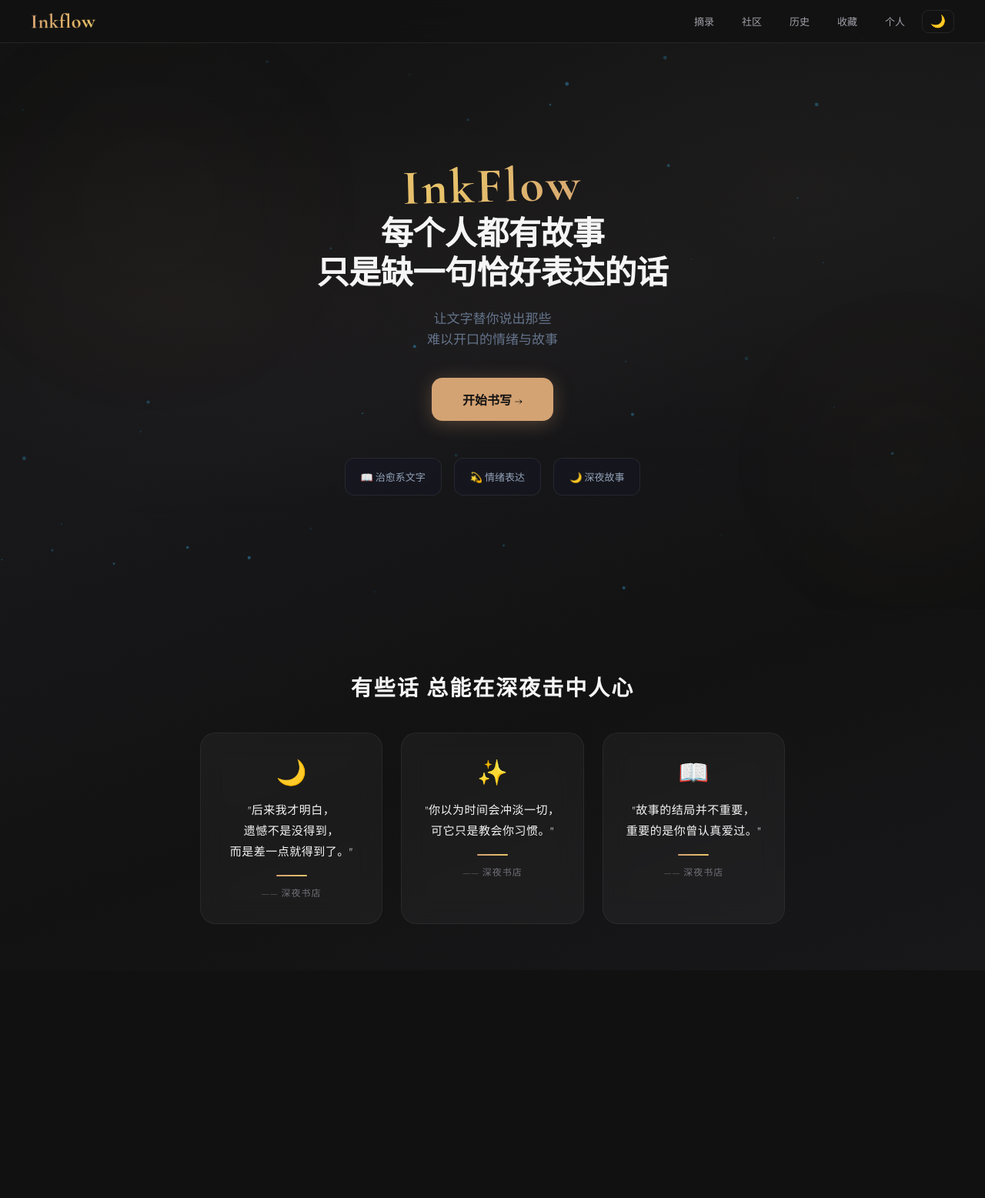
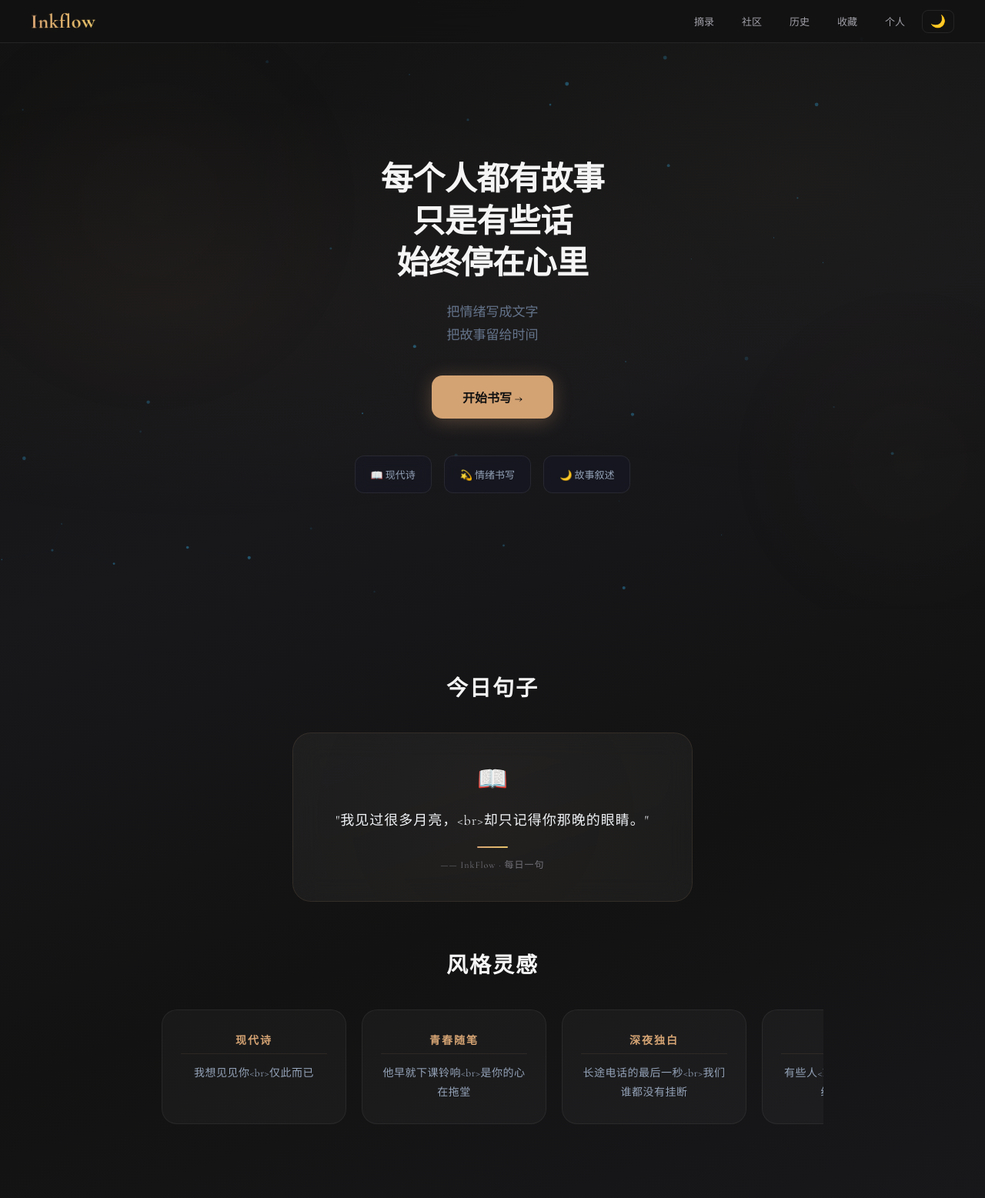
Before and after one commit to YL-DY/ai-copywriter, a Flask app: page / in a window 1280 px wide. Shown: the whole page at 77% size. Before the commit the page ends 1201 px from the top, so only its background shows below. Run offline with Flask 3, Linux system fonts and the light colour scheme; the visitor is signed in with stand-in values (Sample User, id 1); some libraries are stand-ins or nearby versions.

Commit message:
feat: InkFlow 品牌升级 - 文学表达产品改造

```diff
--- a/app.py
+++ b/app.py
@@ -4,6 +4,7 @@ from flask_login import LoginManager, login_required, current_user
 import requests
 import hashlib
 import os
+import random
 from datetime import date, timedelta, datetime as _datetime
 import zipfile
 import io
@@ -155,6 +156,23 @@ STYLE_LABELS_V2 = {
     "late_night": "深夜情绪",
     "short_sentence": "短句摘抄",
 }
+
+# ========== 今日句子随机句库 ==========
+TODAY_SENTENCES = [
+    "春天会周而复始，\n而我只想与你的眼睛重逢。",
+    "后来我才明白，\n遗憾不是没得到，\n而是差一点就得到了。",
+    "我见过很多月亮，\n却只记得你那晚的眼睛。",
+    "有些告别没有声音，\n却在心里下了一场很久的雨。",
+    "故事结束后，\n我依然会路过那条街。",
+]
+
+# ========== 风格灵感展示数据 ==========
+STYLE_SAMPLES = [
+    {"id": "modern_poetry", "name": "现代诗", "sample": "我想见见你\n仅此而已"},
+    {"id": "youth_campus", "name": "青春随笔", "sample": "他早就下课铃响\n是你的心在拖堂"},
+    {"id": "late_night", "name": "深夜独白", "sample": "长途电话的最后一秒\n我们谁都没有挂断"},
+    {"id": "short_sentence", "name": "短句", "sample": "有些人\n光是遇见\n就已经是上上签了"},
+]
 
 # 旧风格名 → 新风格名映射（用于历史数据兼容显示）
 STYLE_NAME_MAP = {
@@ -877,10 +895,14 @@ def inject_globals():
         daily_remaining = max(0, 10 - daily_used)
         return dict(daily_remaining=daily_remaining,
                     emotion_cards=EMOTION_CARDS,
-                    style_labels=STYLE_LABELS_V2)
+                    style_labels=STYLE_LABELS_V2,
+                    random_sentence=random.choice(TODAY_SENTENCES),
+                    style_samples=STYLE_SAMPLES)
     return dict(daily_remaining=10,
                 emotion_cards=EMOTION_CARDS,
-                style_labels=STYLE_LABELS_V2)
+                style_labels=STYLE_LABELS_V2,
+                random_sentence=random.choice(TODAY_SENTENCES),
+                style_samples=STYLE_SAMPLES)
 
 
 import re as _re
--- a/templates/base.html
+++ b/templates/base.html
@@ -612,19 +652,31 @@
             .result-header { flex-direction: column; gap: 8px; align-items: flex-start; }
             h1 { font-size: 20px; }
             .stat-grid { grid-template-columns: repeat(3, 1fr); gap: 8px; }
+            /* 移动端 splash 阶段二文案缩小 */
+            .splash-phase2-text { font-size: 22px; }
         }
         </style>
     {% block extra_head %}{% endblock %}
 </head>
 <body>
-    <!-- Splash 品牌开场 -->
+    <!-- Splash 品牌开场（两阶段） -->
     <div id="splashScreen">
         <div class="splash-glow"></div>
         <div class="splash-stars" id="splashStars"></div>
-        <div class="splash-content">
+        <!-- 阶段一：InkFlow / 灵笔 -->
+        <div class="splash-content splash-phase1" id="splashPhase1">
             <div class="splash-brand">InkFlow</div>
             <span class="splash-sub">灵 笔</span>
             <div class="splash-line"></div>
+        </div>
+        <!-- 阶段二：每个人都有故事 -->
+        <div class="splash-phase2" id="splashPhase2">
+            <div class="splash-phase2-text">
+                <span class="line">每个人都有故事</span>
+                <span class="line">只是缺一句</span>
+                <span class="line">恰好表达的话</span>
+            </div>
+            <div class="splash-phase2-divider"></div>
         </div>
     </div>
 
@@ -706,6 +758,9 @@
                 // 立即写入标记
                 sessionStorage.setItem(KEY, '1');
                 document.body.classList.add('splash-active');
+
+                var phase1 = document.getElementById('splashPhase1');
+                var phase2 = document.getElementById('splashPhase2');
 
                 // 生成星点
                 var container = document.getElementById('splashStars');
@@ -720,7 +775,14 @@
                     container.appendChild(dot);
                 }
 
-                // 2.4s 后淡出 splash，显示内容
+                // 阶段一：InkFlow 显示约 2s
+                // 2s 后淡出阶段一，显示"每个人都有故事"
+                setTimeout(function() {
+                    if (phase1) phase1.classList.add('hide');
+                    if (phase2) phase2.classList.add('show');
+                }, 2000);
+
+                // 阶段二保持约 3.5s 后整体淡出
                 setTimeout(function() {
                     splash.classList.add('hide');
                     document.body.classList.remove('splash-active');
@@ -728,7 +790,7 @@
                     setTimeout(function() {
                         splash.style.display = 'none';
                     }, 1000);
-                }, 2400);
+                }, 5500);
     })();
 
     // 移动端：键盘弹出时隐藏底部导航
--- a/templates/home.html
+++ b/templates/home.html
@@ -52,43 +52,35 @@
     z-index: 1;
 }
 
-/* ——— 品牌字 InkFlow —— 持续呼吸光泽 ——— */
-.hero-brand-word {
-    display: inline-block;
-    font-family: "Cormorant Garamond", "Playfair Display", serif;
-    font-size: 64px;
-    font-weight: 700;
-    letter-spacing: 3px;
-    transform: rotate(-1.5deg);
-    background: linear-gradient(90deg, #D4A373, #E9C46A, #D4A373);
-    background-size: 200% 200%;
-    -webkit-background-clip: text;
-    -webkit-text-fill-color: transparent;
-    background-clip: text;
-    animation: brandShimmer 4s ease-in-out infinite;
-}
-@keyframes brandShimmer {
-    0%, 100% { background-position: 0% 50%; }
-    50% { background-position: 100% 50%; }
-}
-
-/* ——— 中文主标题 ——— */
+/* ——— 中文主标题（逐行出现） ——— */
 .hero-title {
     font-size: 42px;
     font-weight: 700;
-    line-height: 1.2;
+    line-height: 1.3;
     letter-spacing: -0.5px;
     margin-bottom: 20px;
 }
-.hero-title-line { display: block; }
-
-/* ——— 副标题 ——— */
+.hero-title-line {
+    display: block;
+    opacity: 0;
+    transform: translateY(16px);
+    animation: heroLineIn 0.8s cubic-bezier(0.16, 1, 0.3, 1) forwards;
+}
+@keyframes heroLineIn {
+    from { opacity: 0; transform: translateY(16px); }
+    to { opacity: 1; transform: translateY(0); }
+}
+
+/* ——— 副标题（逐行出现） ——— */
 .hero-subtitle {
     font-size: 17px;
     color: #64748b;
-    line-height: 1.6;
+    line-height: 1.8;
     margin-bottom: 36px;
     font-weight: 400;
+    opacity: 0;
+    transform: translateY(16px);
+    animation: heroLineIn 0.8s cubic-bezier(0.16, 1, 0.3, 1) 1.0s forwards;
 }
 
 /* ——— CTA 按钮 ——— */
@@ -721,10 +713,134 @@
     color: var(--text-subtle);
     letter-spacing: 1px;
 }
+
+/* ——— 今日句子 · 单卡片居中 ——— */
+.emotion-card-single {
+    max-width: 520px;
+    min-width: 280px;
+    padding: 40px 32px;
+    background: rgba(255, 255, 255, 0.04);
+    backdrop-filter: blur(16px);
+    -webkit-backdrop-filter: blur(16px);
+    border: 1px solid rgba(212, 163, 115, 0.12);
+    border-radius: 24px;
+    text-align: center;
+    transition: all 0.4s cubic-bezier(0.16, 1, 0.3, 1);
+    cursor: default;
+    position: relative;
+    overflow: hidden;
+}
+.emotion-card-single::before {
+    content: '';
+    position: absolute;
+    top: -50%;
+    left: -50%;
+    width: 200%;
+    height: 200%;
+    background: radial-gradient(circle at center, rgba(212, 163, 115, 0.03) 0%, transparent 60%);
+    pointer-events: none;
+}
+.emotion-card-single:hover {
+    transform: translateY(-4px);
+    background: rgba(255, 255, 255, 0.07);
+    border-color: rgba(212, 163, 115, 0.25);
+    box-shadow: 0 16px 48px rgba(0, 0, 0, 0.3);
+}
+.emotion-card-single .emotion-card-text {
+    font-size: 18px;
+    line-height: 2;
+    color: #f1f5f9;
+    font-weight: 400;
+    letter-spacing: 1px;
+    font-family: "Noto Serif SC", "Cormorant Garamond", serif;
+    white-space: pre-line;
+}
+
+/* ===== 风格灵感 · 横向滚动展示区 ===== */
+.style-showcase {
+    max-width: 900px;
+    margin: 0 auto 80px;
+    padding: 0 20px;
+}
+.style-showcase-title {
+    font-family: "Cormorant Garamond", "Noto Serif SC", serif;
+    font-size: 28px;
+    font-weight: 600;
+    color: var(--text-primary);
+    margin-bottom: 32px;
+    text-align: center;
+    letter-spacing: 2px;
+}
+.style-showcase-scroll {
+    display: flex;
+    gap: 20px;
+    overflow-x: auto;
+    scroll-snap-type: x mandatory;
+    -webkit-overflow-scrolling: touch;
+    padding: 8px 4px 16px;
+    scrollbar-width: thin;
+    scrollbar-color: rgba(212, 163, 115, 0.2) transparent;
+}
+.style-showcase-scroll::-webkit-scrollbar {
+    height: 4px;
+}
+.style-showcase-scroll::-webkit-scrollbar-track {
+    background: transparent;
+}
+.style-showcase-scroll::-webkit-scrollbar-thumb {
+    background: rgba(212, 163, 115, 0.2);
+    border-radius: 4px;
+}
+.style-showcase-card {
+    flex: 0 0 240px;
+    scroll-snap-align: start;
+    background: rgba(255, 255, 255, 0.03);
+    border: 1px solid rgba(255, 255, 255, 0.06);
+    border-radius: 20px;
+    padding: 28px 24px;
+    text-align: center;
+    transition: all 0.3s cubic-bezier(0.16, 1, 0.3, 1);
+    cursor: default;
+    display: flex;
+    flex-direction: column;
+    align-items: center;
+    gap: 12px;
+}
+.style-showcase-card:hover {
+    transform: translateY(-4px);
+    background: rgba(255, 255, 255, 0.06);
+    border-color: rgba(212, 163, 115, 0.15);
+    box-shadow: 0 8px 32px rgba(0, 0, 0, 0.25);
+}
+.style-showcase-name {
+    font-size: 14px;
+    font-weight: 600;
+    color: #D4A373;
+    letter-spacing: 2px;
+    padding-bottom: 8px;
+    border-bottom: 1px solid rgba(212, 163, 115, 0.1);
+    width: 100%;
+}
+.style-showcase-sample {
+    font-size: 14px;
+    line-height: 1.8;
+    color: #94a3b8;
+    font-family: "Noto Serif SC", "Cormorant Garamond", serif;
+    white-space: pre-line;
+    letter-spacing: 0.5px;
+}
+
 @media (max-width: 600px) {
     .emotion-section { margin: 40px auto; }
     .emotion-title { font-size: 22px; }
     .emotion-card { min-width: 100%; max-width: 100%; padding: 24px 20px; }
+    .emotion-card-single { padding: 32px 24px; }
+    .emotion-card-single .emotion-card-text { font-size: 16px; }
+    .style-showcase { margin: 0 auto 50px; }
+    .style-showcase-title { font-size: 22px; margin-bottom: 24px; }
+    .style-showcase-scroll { gap: 14px; padding: 4px 0 12px; }
+    .style-showcase-card { flex: 0 0 200px; padding: 22px 18px; }
+    .style-showcase-sample { font-size: 13px; }
 }
 
 /* ===== 情绪卡片结果页 ===== */
@@ -896,56 +1012,56 @@
 <div id="heroPage" class="hero">
     <div class="hero-inner">
         <div class="hero-title">
-            <span class="hero-brand-word">InkFlow</span>
-            <span class="hero-title-line">每个人都有故事</span>
-            <span class="hero-title-line">只是缺一句恰好表达的话</span>
+            <span class="hero-title-line" style="animation-delay:0s;">每个人都有故事</span>
+            <span class="hero-title-line" style="animation-delay:0.5s;">只是有些话<br>始终停在心里</span>
         </div>
         <div class="hero-subtitle">
-            让文字替你说出那些<br>难以开口的情绪与故事
+            把情绪写成文字<br>把故事留给时间
         </div>
-        <a href="#" class="hero-cta" id="ctaBtn">
+        <a href="#" class="hero-cta" id="ctaBtn" style="opacity:0;transform:translateY(16px);animation:heroLineIn 0.8s cubic-bezier(0.16,1,0.3,1) 1.5s forwards;">
             开始书写 →
         </a>
         <div class="hero-features">
-            <div class="hero-feature">📖 治愈系文字</div>
-            <div class="hero-feature">💫 情绪表达</div>
-            <div class="hero-feature">🌙 深夜故事</div>
+            <div class="hero-feature">📖 现代诗</div>
+            <div class="hero-feature">💫 情绪书写</div>
+            <div class="hero-feature">🌙 故事叙述</div>
         </div>
     </div>
 </div>
 
-<!-- ===== 情绪展示区 ===== -->
+<!-- ===== 今日句子（随机展示） ===== -->
 <div class="emotion-section" id="emotionSection">
-    <h2 class="emotion-title">有些话 总能在深夜击中人心</h2>
+    <h2 class="emotion-title">今日句子</h2>
     <div class="emotion-cards">
-        <div class="emotion-card">
-            <div class="emotion-card-icon">🌙</div>
-            <div class="emotion-card-text">"后来我才明白，<br>遗憾不是没得到，<br>而是差一点就得到了。"</div>
+        <div class="emotion-card emotion-card-single">
+            <div class="emotion-card-icon">📖</div>
+            <div class="emotion-card-text">"{{ random_sentence|replace('\n', '<br>') }}"</div>
             <div class="emotion-card-divider"></div>
-            <div class="emotion-card-author">—— 深夜书店</div>
-        </div>
-        <div class="emotion-card">
-            <div class="emotion-card-icon">✨</div>
-            <div class="emotion-card-text">"你以为时间会冲淡一切，<br>可它只是教会你习惯。"</div>
-            <div class="emotion-card-divider"></div>
-            <div class="emotion-card-author">—— 深夜书店</div>
-        </div>
-        <div class="emotion-card">
-            <div class="emotion-card-icon">📖</div>
-            <div class="emotion-card-text">"故事的结局并不重要，<br>重要的是你曾认真爱过。"</div>
-            <div class="emotion-card-divider"></div>
-            <div class="emotion-card-author">—— 深夜书店</div>
+            <div class="emotion-card-author">—— InkFlow · 每日一句</div>
         </div>
     </div>
 </div>
 
+<!-- ===== 风格灵感展示区 ===== -->
+<div class="style-showcase" id="styleShowcase">
+    <h2 class="style-showcase-title">风格灵感</h2>
+    <div class="style-showcase-scroll">
+        {% for s in style_samples %}
+        <div class="style-showcase-card">
+            <div class="style-showcase-name">{{ s.name }}</div>
+            <div class="style-showcase-sample">{{ s.sample|replace('\n', '<br>') }}</div>
+        </div>
+        {% endfor %}
+    </div>
+</div>
+
 <div id="generatePage">
 <div class="container">
     <div class="card">
-        <h1>你此刻想表达什么？<small>选择一个方向 剩下的交给 InkFlow</small></h1>
+        <h1>你想写什么？</h1>
         <form method="POST" id="generateForm">
             <!-- 情绪卡片选择区 -->
-            <label style="margin-bottom:12px;">你现在的情绪是？</label>
+            <label style="margin-bottom:12px;">你想写什么？</label>
             <div class="emotion-grid" id="emotionGrid">
                 {% for card in emotion_cards %}
                 <div class="emotion-choice" data-emotion="{{ card.id }}" onclick="selectEmotion(this)">
@@ -958,8 +1074,7 @@
 
             <div class="divider" style="margin:24px 0;"></div>
 
-            <label>此刻你想表达什么？</label>
-            <textarea name="product" rows="4" placeholder="例如：&#10;我喜欢了一个人很多年，&#10;却始终没能说出口..." required style="font-family:inherit;min-height:160px;">{{ reuse_product or request.form.get('product', '') }}</textarea>
+            <textarea name="product" rows="4" placeholder="例如：&#10;失眠&#10;暗恋&#10;遗憾&#10;重逢&#10;离别&#10;青春&#10;毕业" required style="font-family:inherit;min-height:160px;">{{ reuse_product or request.form.get('product', '') }}</textarea>
 
             <details style="margin-bottom: 18px;">
                 <summary style="color:#A1A1AA;font-size:13px;">📎 补充说明（选填，让文字更准）</summary>
@@ -970,7 +1085,7 @@
 
             <!-- 风格选择（选填） -->
             <details style="margin-bottom: 18px;">
-                <summary style="color:#A1A1AA;font-size:13px;">🎨 选择写作风格（选填）</summary>
+                <summary style="color:#A1A1AA;font-size:13px;">你希望它是什么样子？</summary>
                 <div style="display:flex;flex-wrap:wrap;gap:8px;margin-top:12px;">
                     <label style="cursor:pointer;display:inline-flex;align-items:center;gap:6px;padding:8px 14px;border-radius:20px;border:1px solid rgba(212,163,115,0.2);background:rgba(212,163,115,0.06);font-size:13px;color:var(--text-primary);transition:all 0.2s;">
                         <input type="radio" name="style_id" value="" checked style="accent-color:#D4A373;">
@@ -990,7 +1105,7 @@
             </div>
 
             <button type="submit" class="btn btn-primary" id="generateBtn" style="width:100%;font-size:15px;padding:16px;border-radius:14px;">
-                ✨ 让文字替我说话
+                开始书写
             </button>
         </form>
 
```
Also changed, not shown: other parts of templates/base.html (+54 -14 lines).
